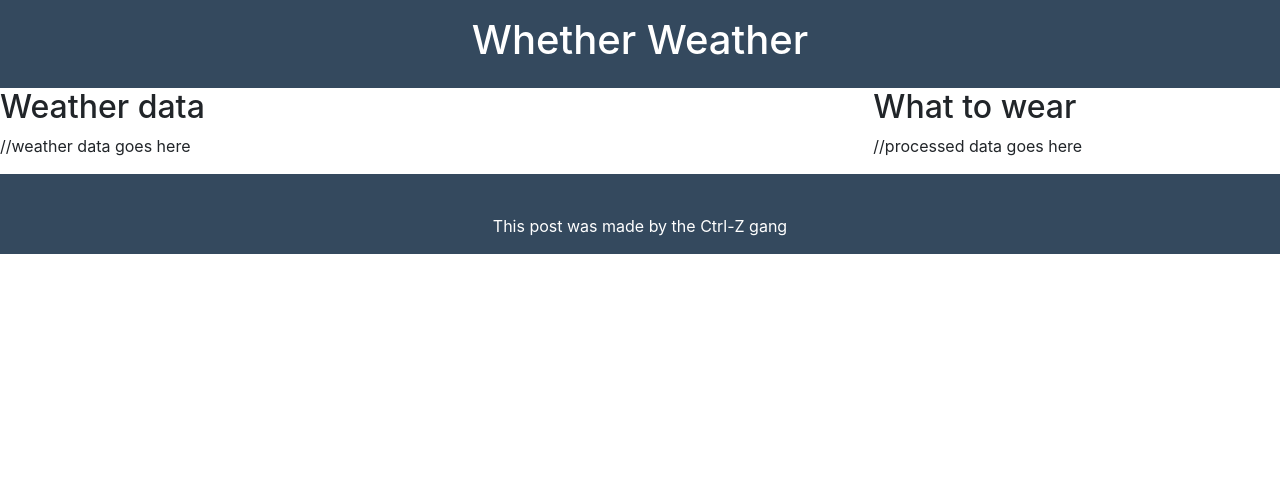
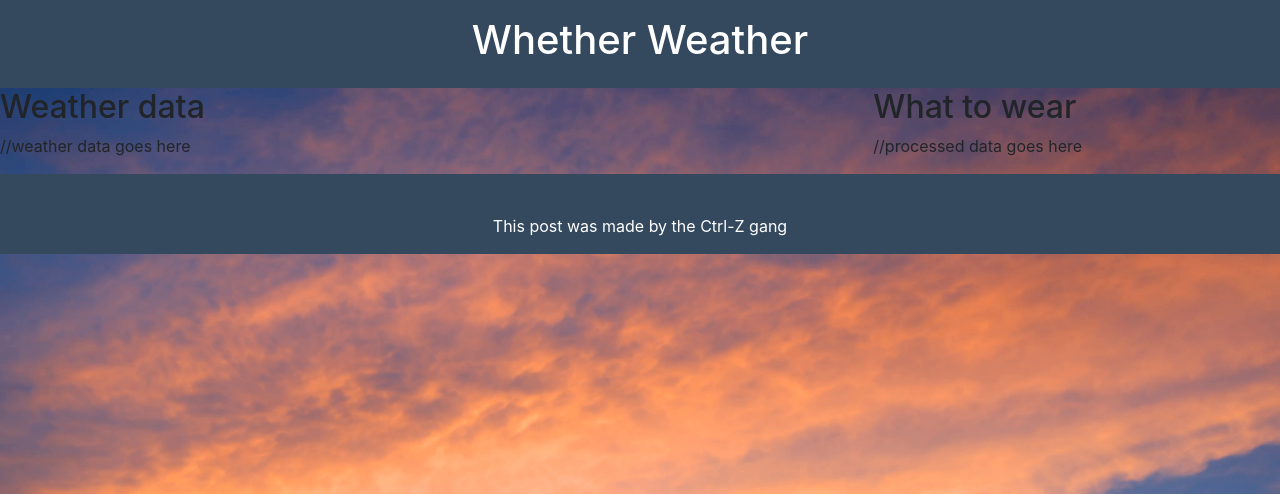
Before and after one commit to RomanPodkovyrin/HackTheMidlands2018, a Flask app: page / in a window 1280 px wide. Shown: the top 494 px of the page. Run offline with Flask 2, Linux system fonts and the light colour scheme; some libraries are stand-ins or nearby versions.

Commit message:
Background image changes

```diff
--- a/static/main.css
+++ b/static/main.css
@@ -1,3 +1,9 @@
+body {
+    background-image: url('bg.png');
+    background-size: cover;
+    background-repeat: no-repeat;
+}
+
 .nav-bar {
     background-color: #34495e;
     color: white;
```
Also changed, not shown: static/bg.png (added).
